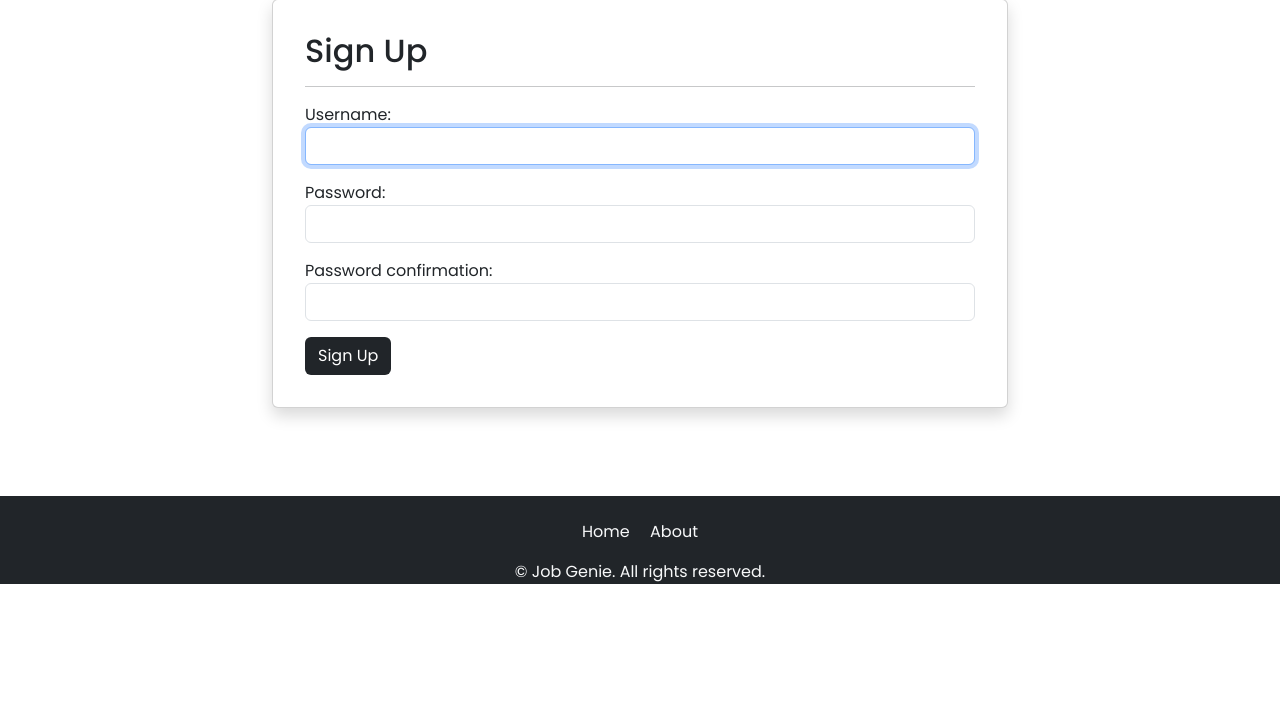
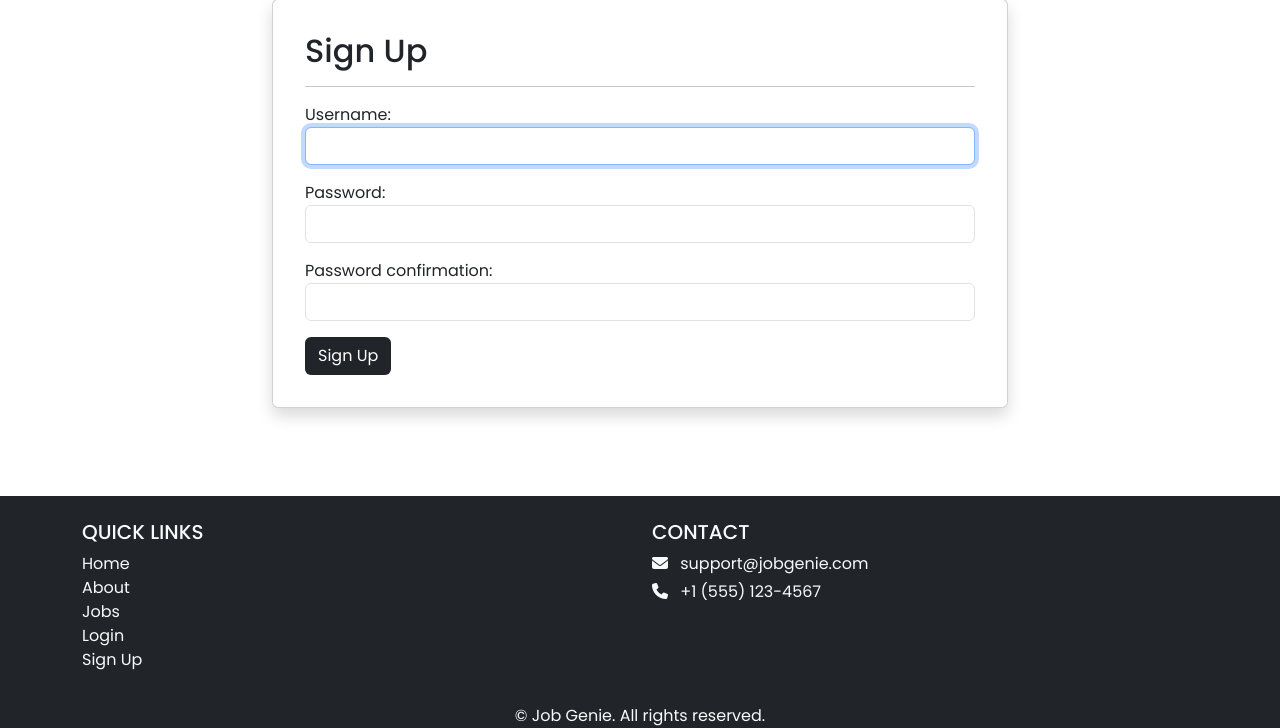
Before and after one commit to meeraranjan/jobgenie, a Django app: page /accounts/signup/ in a window 1280 px wide. Shown: the part 107-835 px from the top of the page. Before the commit the page ends 691 px from the top, so only its background shows below. Run offline with Django 5.2, Linux system fonts and the light colour scheme; some libraries are stand-ins or nearby versions.

Commit message:
Modified footer

```diff
--- a/jobgenie/templates/base.html
+++ b/jobgenie/templates/base.html
@@ -90,10 +90,28 @@
     <!-- Footer -->
     <footer class="bg-dark text-light pt-4 mt-5">
         <div class="container text-center">
-            <div class="mb-3">
-                <a href="{% url 'home.index' %}" class="text-light text-decoration-none me-3">Home</a>
-                <a href="{% url 'home.about' %}" class="text-light text-decoration-none">About</a>
-            </div>
+            <div class="row text-center text-md-start">
+               <div class="col-md-6 mb-3">
+                    <h5 class="text-uppercase">Quick Links</h5>
+                    <ul class="list-unstyled">
+                    <li><a href="{% url 'home.index' %}" class="text-light text-decoration-none">Home</a></li>
+                    <li><a href="{% url 'home.about' %}" class="text-light text-decoration-none">About</a></li>
+                    <li><a href="{% url 'job_list' %}" class="text-light text-decoration-none">Jobs</a></li>
+                    {% if user.is_authenticated %}
+                        <li><a href="{% url 'profiles:view_profile' %}" class="text-light text-decoration-none">My Profile</a></li>
+                    {% else %}
+                        <li><a href="{% url 'accounts.login' %}" class="text-light text-decoration-none">Login</a></li>
+                        <li><a href="{% url 'accounts.signup' %}" class="text-light text-decoration-none">Sign Up</a></li>
+                    {% endif %}
+                    </ul>
+                </div>
+
+                <div class="col-md-6 mb-3">
+                    <h5 class="text-uppercase">Contact</h5>
+                    <p class="mb-1"><i class="fas fa-envelope me-2"></i> support@jobgenie.com</p>
+                    <p class="mb-1"><i class="fas fa-phone me-2"></i> +1 (555) 123-4567</p>
+                </div>
+                </div>
             <p class="mb-0">&copy; {{ now|date:"Y" }} Job Genie. All rights reserved.</p>
         </div>
     </footer>
```
